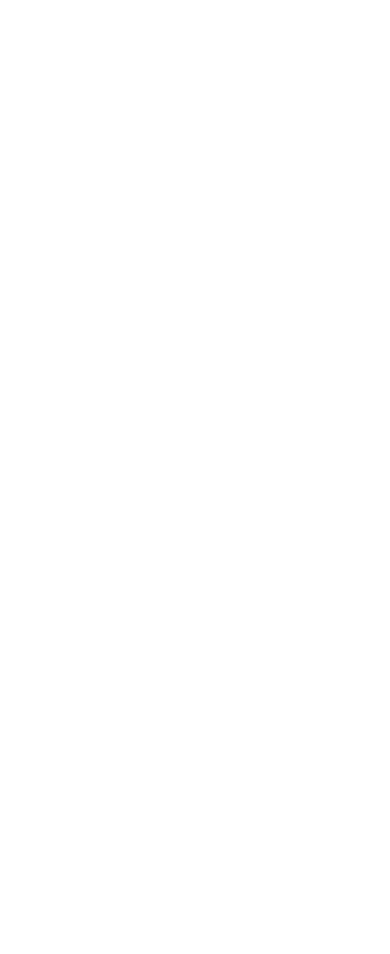
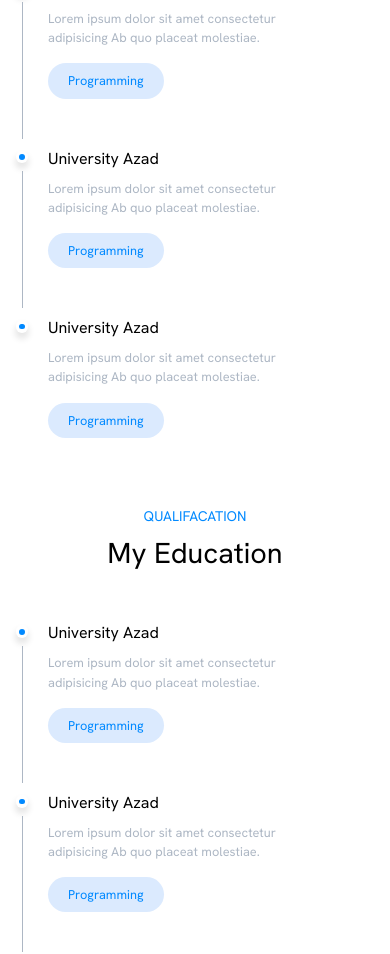
Before and after one commit to saeidniyabati2/myportfolio, a Next.js app: page / in a window 390 px wide. Shown: the part 3671-4625 px from the top of the page. Before the commit the page ends 3488 px from the top, so only its background shows below. Built offline with nearby package versions, Linux system fonts and the light colour scheme.

Commit message:
adding new mobile style in educationexperience component

```diff
--- a/src/components/EducatExperience.tsx
+++ b/src/components/EducatExperience.tsx
@@ -2,8 +2,8 @@
 
 export const EducatExperience: React.FC = () => {
   return (
-    <section className="w-full px-[15rem] py-10 mt-6 flex">
-      <div className="w-full h-full  flex flex-col gap-y-2">
+    <section className="w-full px-4 md:px-[15rem] py-5 md:py-10 mt-6 flex flex-col md:flex-row ">
+      <div className="w-full h-full  flex flex-col gap-y-2  items-center md:items-start">
         <p className="text-sm text-mainButton ">QUALIFACATION</p>
         <h2 className="text-[1.8rem] leading-snug max-w-[25rem]">
           My Education
@@ -29,7 +29,7 @@
           />
         </div>
       </div>
-      <div className="w-full h-full flex flex-col gap-y-2  pl-16">
+      <div className="w-full h-full flex flex-col gap-y-2  md:pl-16  items-center md:items-start mt-5 md:mt-0">
         <p className="text-sm text-mainButton ">QUALIFACATION</p>
         <h2 className="text-[1.8rem] leading-snug max-w-[25rem]">
           My Education
--- a/src/pages/index.tsx
+++ b/src/pages/index.tsx
@@ -19,8 +19,8 @@
       <SkillSet />
       <Experties />
       <AchivementCounts />
-      {/*<EducatExperience />
-      <Gallery />
+      <EducatExperience />
+      {/*<Gallery />
       <Comments />
       <Blogs /> */}
     </ContainerBlock>
```
